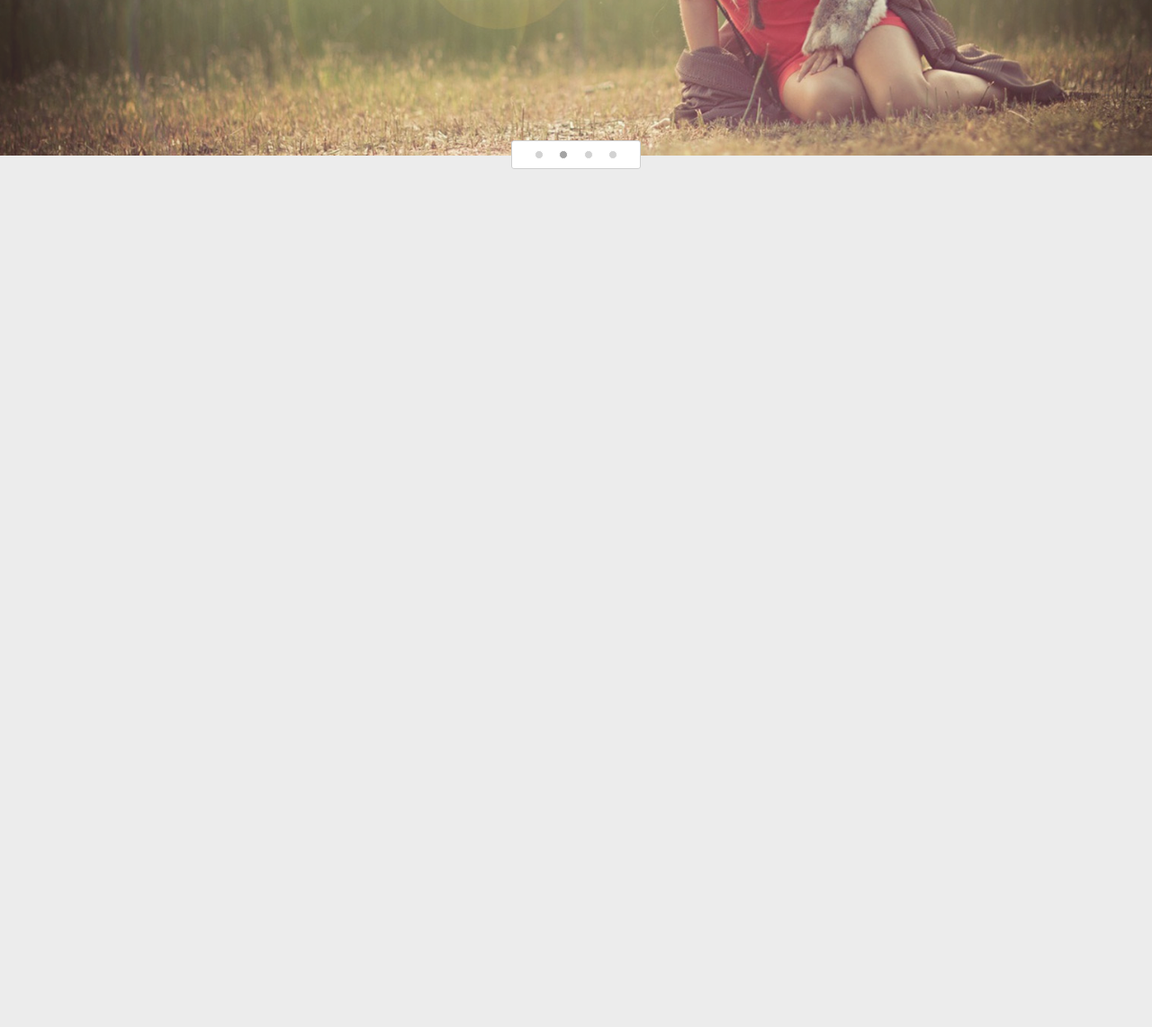
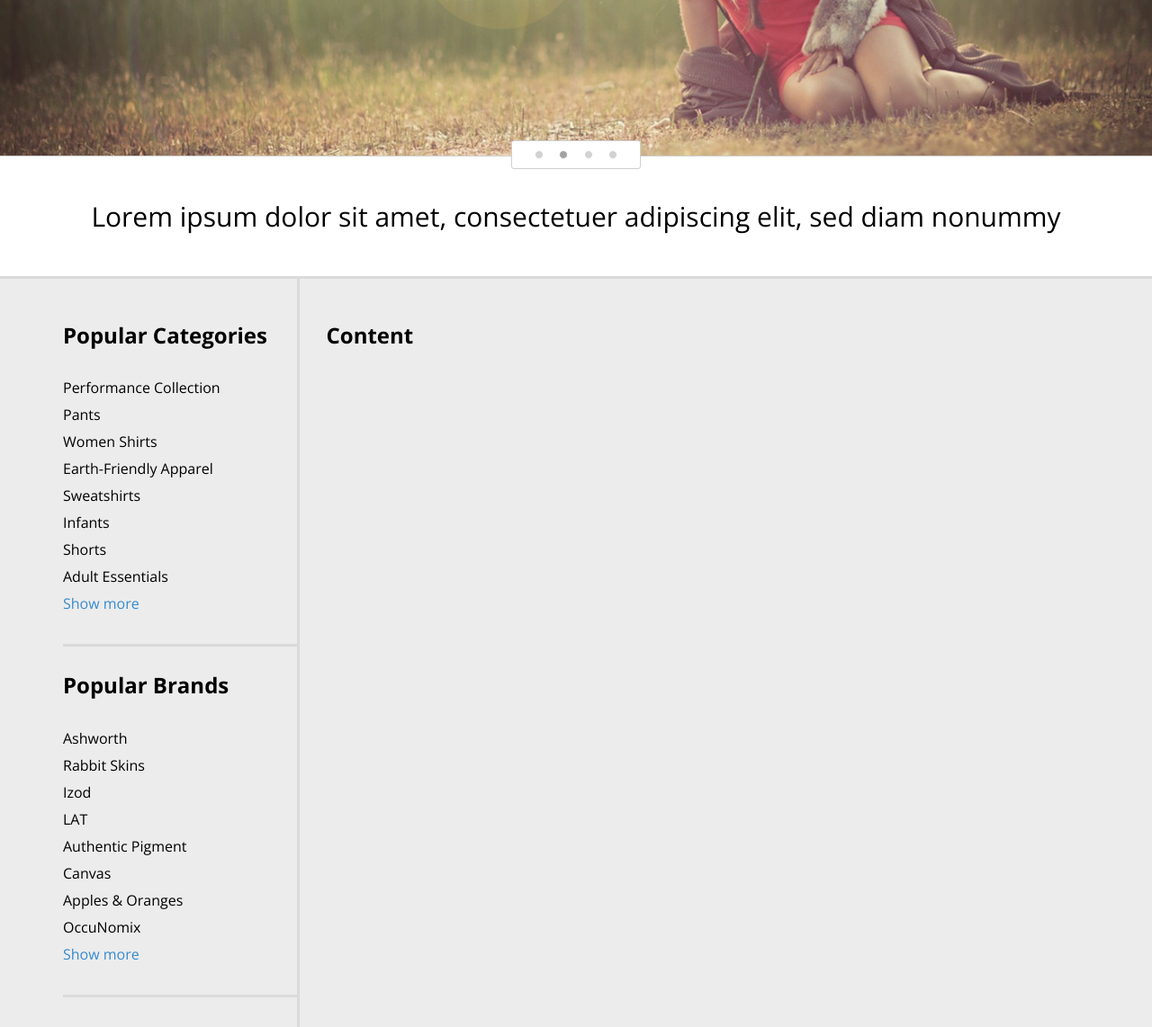
Before and after one commit to aleksandrsirenko/bootstrap_shop, a plain HTML site: page index.html in a window 1280 px wide. Shown: the part 500-1642 px from the top of the page at 90% size. Before the commit the page ends 800 px from the top, so only its background shows below. Drawn offline with nearby package versions, Linux system fonts and the light colour scheme.

Commit message:
added content box

```diff
--- a/css/style.css
+++ b/css/style.css
@@ -1,4 +1,3 @@
-
 body {
     font-family: 'Open Sans', sans-serif;
     background: #ececec;
@@ -9,7 +8,7 @@ body {
 
 img {
     max-width: 100%;
-    height:auto;
+    height: auto;
 }
 
 h3 {
@@ -35,28 +34,29 @@ h3 {
     text-transform: uppercase;
 }
 
-.menu-top .navbar-default .navbar-nav > li > a {
+.menu-top .navbar-default .navbar-nav>li>a {
     color: #000;
     padding-bottom: 5px;
     padding-top: 5px;
     transition: background .3s;
 }
 
-.menu-top .navbar-default .navbar-nav > li > a:hover {
+.menu-top .navbar-default .navbar-nav>li>a:hover {
     text-decoration: underline;
 }
-.menu-top .navbar-default .navbar-nav > li > a.btn-red {
+
+.menu-top .navbar-default .navbar-nav>li>a.btn-red {
     color: #fff;
     border-radius: 3px;
     padding: 5px 20px;
 }
 
-.menu-top .navbar-default .navbar-nav > li > a.btn-red:hover {
+.menu-top .navbar-default .navbar-nav>li>a.btn-red:hover {
     background: #ec4835;
     text-decoration: none;
 }
 
-.menu-top .navbar-default .navbar-nav > li > a > .glyphicon {
+.menu-top .navbar-default .navbar-nav>li>a>.glyphicon {
     margin-right: 10px;
     font-size: 17px;
 }
@@ -197,13 +197,13 @@ h3 {
     border-radius: 3px;
 }
 
-.main-menu .navbar-inverse .navbar-nav >li > a {
+.main-menu .navbar-inverse .navbar-nav>li>a {
     color: #fff;
     font-size: 16px;
     transition: background .5s;
 }
 
-.main-menu .navbar-inverse .navbar-nav >li > a:hover {
+.main-menu .navbar-inverse .navbar-nav>li>a:hover {
     text-decoration: underline;
 }
 
@@ -236,9 +236,69 @@ h3 {
     display: none;
 }
 
+/*-----------------CONTENT---------------------*/
+
+.main-slogan {
+    background: #fff;
+    text-align: center;
+    padding: 50px 0;
+    border-top: 1px solid #cfcfcf;
+    border-bottom: 3px solid #dadada;
+}
+
+.main-slogan h1 {
+    font-size: 30px;
+    margin: 0;
+}
+
+.sidebar {
+    padding: 50px 0 70px;
+    border-right: 3px solid #dadada;
+}
+
+.widget {
+    border-bottom: 3px solid #dadada;
+    padding-bottom: 30px;
+    margin-bottom: 30px;
+}
+
+.widget h3,
+.content h3 {
+    margin-top: 0;
+    margin-bottom: 30px;
+}
+
+.widget ul {
+    list-style: none;
+    padding-left: 0;
+    margin-bottom: 0;
+}
+
+.widget ul li a {
+    color: #000;
+    font-size: 16px;
+    line-height: 30px;
+    display: block;
+}
+
+.widget ul li.more a {
+    color: #358acd;
+}
+
+.content {
+    padding: 50px 0 70px;
+}
+
+
+
+
+
+
+
 
 /* Large Devices, Wide Screens */
-@media only screen and (max-width : 1200px) {
+
+@media only screen and (max-width: 1200px) {
     .menu-top .navbar-nav,
     .main-menu .navbar-nav {
         float: none !important;
@@ -258,14 +318,15 @@ h3 {
     }
 }
 
-@media only screen and (max-width : 1070px) {
+@media only screen and (max-width: 1070px) {
     .menu-carousel .carousel-caption {
         left: 20%;
     }
 }
 
 /* Medium Devices, Desktops */
-@media only screen and (max-width : 992px) {
+
+@media only screen and (max-width: 992px) {
     .menu-carousel .carousel-caption {
         left: 20%;
     }
@@ -278,21 +339,28 @@ h3 {
         font-size: 22px;
     }
 
-    .main-menu .navbar-inverse .navbar-nav >li > a {
+    .main-menu .navbar-inverse .navbar-nav>li>a {
         font-size: 14px;
+    }
+
+    .sidebar {
+        padding-bottom: 0;
+        padding-top: 0;
+        border-right: none;
     }
 }
 
 /* Small Devices, Tablets */
-@media only screen and (max-width : 768px) {
+
+@media only screen and (max-width: 768px) {
     .main-menu .container {
         padding-left: 0;
         padding-right: 0;
     }
 }
 
-@media only screen and (max-width : 767px) {
-	.menu-top .navbar-default .navbar-nav > li > a:hover {
+@media only screen and (max-width: 767px) {
+    .menu-top .navbar-default .navbar-nav>li>a:hover {
         background: #eee;
     }
 
@@ -314,7 +382,7 @@ h3 {
         font-size: 16px;
     }
 
-    .main-menu .navbar-inverse .navbar-nav >li > a:hover {
+    .main-menu .navbar-inverse .navbar-nav>li>a:hover {
         text-decoration: none;
         background: #222;
     }
@@ -327,7 +395,7 @@ h3 {
         max-height: 50px;
     }
 
-    .main-menu .navbar-toggle.collapsed + .navbar-brand img {
+    .main-menu .navbar-toggle.collapsed+.navbar-brand img {
         max-height: none;
         position: relative;
         z-index: 20;
@@ -346,17 +414,25 @@ h3 {
 }
 
 /* Extra Small Devices, Phones */
-@media only screen and (max-width : 480px) {
+
+@media only screen and (max-width: 540px) {
+    .sidebar .col-xs-6 {
+        width: 100%;
+    }
+}
+
+
+@media only screen and (max-width: 480px) {
     .menu-carousel .carousel-caption .btn-red {
         font-size: 14px;
     }
 
-    .main-menu .navbar-toggle.collapsed + .navbar-brand img {
+    .main-menu .navbar-toggle.collapsed+.navbar-brand img {
         max-height: 80px;
     }
 }
 
-@media only screen and (min-width : 1200px) {
+@media only screen and (min-width: 1200px) {
     .main-menu .navbar-form {
         display: block !important;
     }
--- a/index.html
+++ b/index.html
@@ -179,7 +179,61 @@
 			</div>
 		</section>
 	</header>
-
+	<section class="main-slogan">
+		<div class="container">
+			<h1>Lorem ipsum dolor sit amet, consectetuer adipiscing elit,
+			sed diam nonummy</h1>
+		</div>
+	</section>
+	<section class="main-content">
+		<div class="container">
+			<div class="row">
+				<div class="col-md-9 col-md-push-3">
+					<div class="content">
+						<h3>Content</h3>
+					</div>
+				</div>
+				<div class="col-md-3 col-md-pull-9">
+					<div class="sidebar">
+						<div class="row">
+							<div class="col-xs-6 col-md-12">
+								<div class="widget">
+									<h3>Popular Categories</h3>
+									<ul>
+										<li><a href="#">Performance Collection</a></li>
+										<li><a href="#">Pants</a></li>
+										<li><a href="#">Women Shirts</a></li>
+										<li><a href="#">Earth-Friendly Apparel</a></li>
+										<li><a href="#">Sweatshirts</a></li>
+										<li><a href="#">Infants</a></li>
+										<li><a href="#">Shorts</a></li>
+										<li><a href="#">Adult Essentials</a></li>
+										<li class="more"><a href="#">Show more</a></li>
+									</ul>
+								</div>
+							</div>
+							<div class="col-xs-6 col-md-12">
+								<div class="widget">
+									<h3>Popular Brands</h3>
+									<ul>
+										<li><a href="#">Ashworth</a></li>
+										<li><a href="#">Rabbit Skins</a></li>
+										<li><a href="#">Izod</a></li>
+										<li><a href="#">LAT</a></li>
+										<li><a href="#">Authentic Pigment</a></li>
+										<li><a href="#">Canvas</a></li>
+										<li><a href="#">Apples & Oranges</a></li>
+										<li><a href="#">OccuNomix</a></li>
+										<li class="more"><a href="#">Show more</a></li>
+									</ul>
+								</div>
+							</div>
+						</div>
+					</div>
+				</div>
+			</div>
+		</div>
+	</section>
 
 
 
```
Lines whose indentation alone changed are shown as unchanged.
